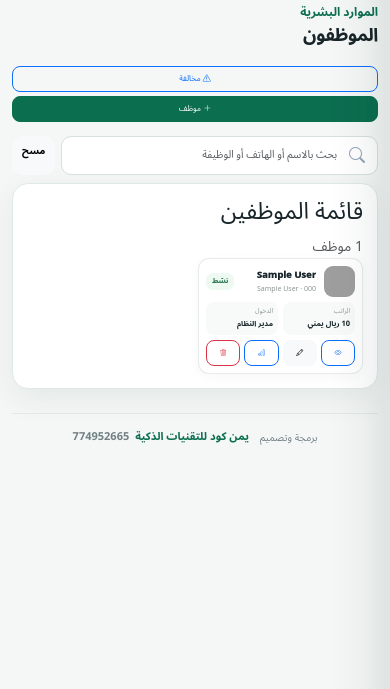
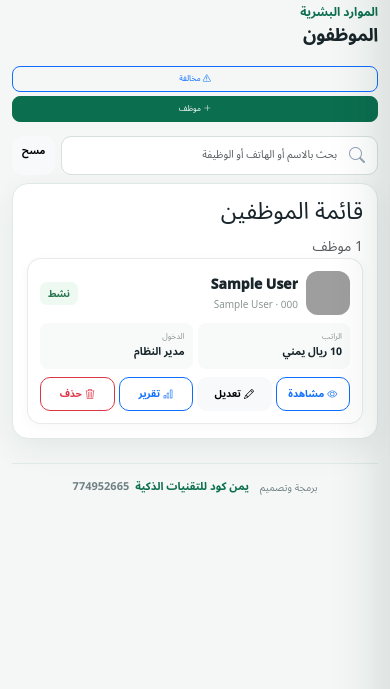
Before and after one commit to zydan25/kareem, a Flask app: page /employees in a window 390 px wide. Shown: the part 76-765 px from the top of the page. Run offline with Flask 3, Linux system fonts and the light colour scheme; a user stored in the database is signed in; tables that the repository leaves empty hold one stand-in row (values such as "Sample post"); grey boxes are pictures that could not be loaded.

Commit message:
تكبير بطاقات الموظفين وجعلها بطاقة واحدة في الصف

```diff
--- a/app/templates/master_data/employees.html
+++ b/app/templates/master_data/employees.html
@@ -2,29 +2,29 @@
 {% block title %}الموظفون - {{app_name}}{% endblock %}
 {% block content %}
 <style>
-.employee-page{max-width:1100px;margin:auto}
+.employee-page{max-width:820px;margin:auto}
 .employee-head h1{font-size:1.3rem;margin:.1rem 0}
 .employee-head p{display:none}
 .employee-toolbar{display:grid;grid-template-columns:minmax(0,1fr) auto;gap:6px;margin-bottom:8px}
 .employee-toolbar .form-control{min-height:39px;border-radius:10px;font-size:10.5px}
 .employee-toolbar .btn{min-height:39px;border-radius:10px;font-size:10px;font-weight:900}
-.employee-list{display:grid;grid-template-columns:repeat(3,minmax(0,1fr));gap:8px}
-.employee-card{border:1px solid rgba(37,65,58,.10);border-radius:13px;background:#fff;padding:9px;display:flex;flex-direction:column;gap:7px;box-shadow:0 3px 12px rgba(22,43,37,.035)}
+.employee-list{display:grid;grid-template-columns:1fr;gap:10px}
+.employee-card{border:1px solid rgba(37,65,58,.10);border-radius:16px;background:#fff;padding:15px;display:flex;flex-direction:column;gap:7px;box-shadow:0 3px 12px rgba(22,43,37,.035)}
 .employee-card.inactive{opacity:.68}
 .employee-card-head{display:flex;align-items:center;gap:8px}
 .employee-avatar{width:38px;height:38px;flex:0 0 38px;border-radius:11px;overflow:hidden;background:#edf5f2;color:var(--primary);display:flex;align-items:center;justify-content:center;font-size:16px;font-weight:950}
 .employee-avatar img{width:100%;height:100%;object-fit:cover}
 .employee-card-name{min-width:0;display:flex;flex-direction:column}
-.employee-card-name strong{font-size:11.5px;font-weight:950;white-space:nowrap;overflow:hidden;text-overflow:ellipsis}
-.employee-card-name small{font-size:8px;color:#8b9693;margin-top:2px}
-.employee-status{margin-right:auto;font-size:7.5px;padding:3px 6px;border-radius:7px;background:#edf9f1;color:#28764f;font-weight:900}
+.employee-card-name strong{font-size:16px;font-weight:950;white-space:nowrap;overflow:hidden;text-overflow:ellipsis}
+.employee-card-name small{font-size:11px;color:#8b9693;margin-top:2px}
+.employee-status{margin-right:auto;font-size:10px;padding:4px 8px;border-radius:7px;background:#edf9f1;color:#28764f;font-weight:900}
 .employee-status.off{background:#fff0ef;color:#ac5049}
 .employee-info{display:grid;grid-template-columns:1fr 1fr;gap:5px}
 .employee-info-item{padding:6px 7px;background:#f8faf9;border-radius:8px;min-width:0}
-.employee-info-item span{display:block;font-size:7px;color:#8a9591}
-.employee-info-item strong{display:block;font-size:8.5px;margin-top:2px;white-space:nowrap;overflow:hidden;text-overflow:ellipsis}
+.employee-info-item span{display:block;font-size:10px;color:#8a9591}
+.employee-info-item strong{display:block;font-size:12px;margin-top:2px;white-space:nowrap;overflow:hidden;text-overflow:ellipsis}
 .employee-actions{display:grid;grid-template-columns:repeat(4,1fr);gap:4px}
-.employee-actions .btn{min-height:29px;padding:4px;border-radius:8px;font-size:8px;font-weight:850;display:flex;align-items:center;justify-content:center;gap:3px}
+.employee-actions .btn{min-height:36px;padding:6px;border-radius:10px;font-size:11px;font-weight:850;display:flex;align-items:center;justify-content:center;gap:3px}
 .employee-actions form{margin:0}
 .employee-section{margin-top:8px}
 .employee-add-panel{display:none}
@@ -32,7 +32,7 @@
 .employee-add-panel .form-control,.employee-add-panel .form-select{min-height:38px;border-radius:9px;font-size:10px}
 .employee-add-panel .form-label{font-size:9px;font-weight:900}
 .employee-add-panel .form-section-title{font-size:10px}
-@media(max-width:900px){.employee-list{grid-template-columns:repeat(2,minmax(0,1fr))}}
+@media(max-width:900px){.employee-list{grid-template-columns:1fr}}
 @media(max-width:700px){
  .employee-page{padding-bottom:10px}
  .employee-head h1{font-size:1.15rem}
@@ -40,16 +40,16 @@
  .employee-head .btn{font-size:8px;padding:6px 7px;border-radius:8px}
  .employee-toolbar{grid-template-columns:1fr auto}
  .employee-toolbar .btn{padding:6px 9px}
- .employee-list{grid-template-columns:repeat(2,minmax(0,1fr));gap:6px}
- .employee-card{padding:7px;border-radius:11px;gap:5px}
- .employee-avatar{width:31px;height:31px;flex-basis:31px;border-radius:9px;font-size:12px}
- .employee-card-name strong{font-size:9.5px}
- .employee-card-name small{font-size:7px}
- .employee-info-item{padding:5px}
- .employee-info-item span{font-size:6.5px}
- .employee-info-item strong{font-size:7.5px}
- .employee-actions .btn{min-height:26px;font-size:7px}
- .employee-actions .btn span{display:none}
+ .employee-list{grid-template-columns:1fr;gap:8px}
+ .employee-card{padding:12px;border-radius:14px;gap:8px}
+ .employee-avatar{width:44px;height:44px;flex-basis:44px;border-radius:12px;font-size:17px}
+ .employee-card-name strong{font-size:14px}
+ .employee-card-name small{font-size:10px}
+ .employee-info-item{padding:8px}
+ .employee-info-item span{font-size:8px}
+ .employee-info-item strong{font-size:10.5px}
+ .employee-actions .btn{min-height:34px;font-size:10px}
+ .employee-actions .btn span{display:inline}
 }
 </style>
 
```
